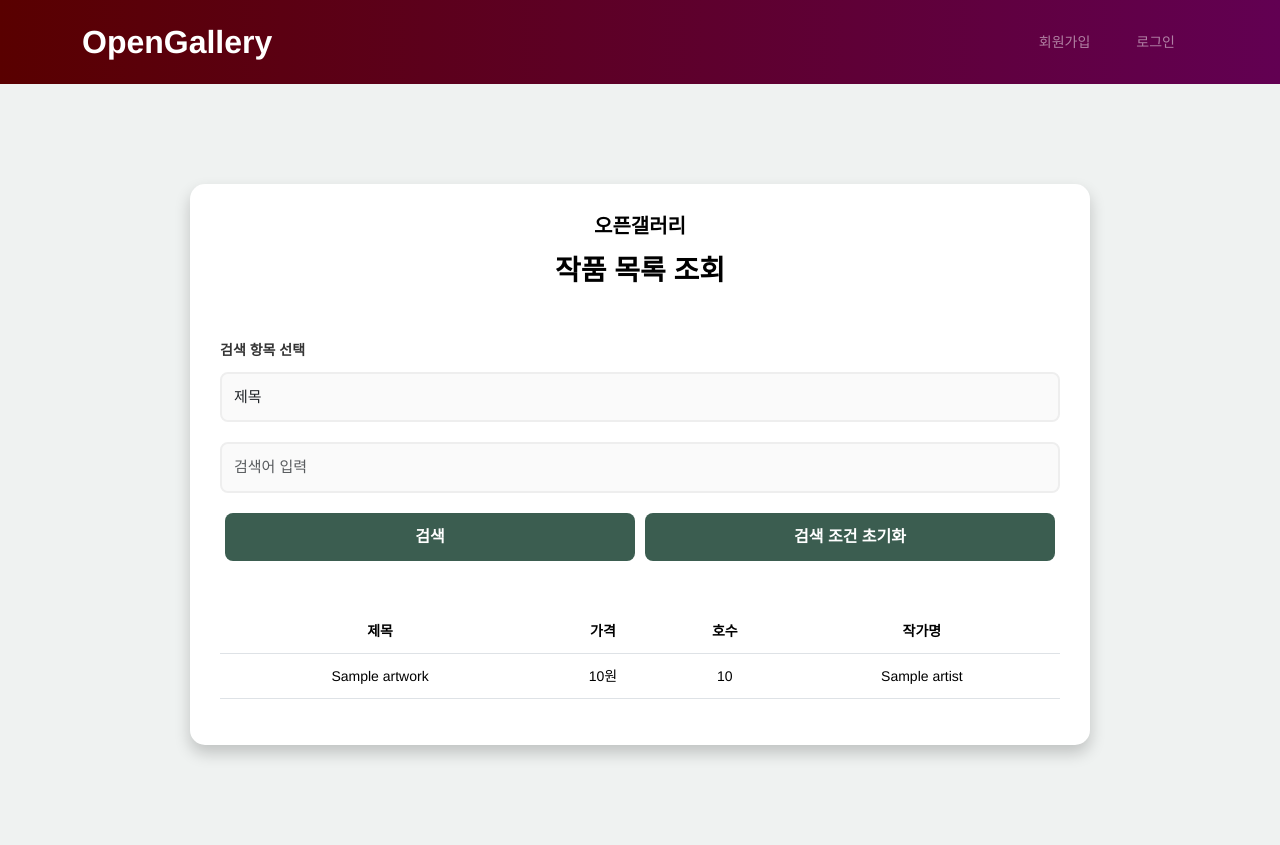
After one commit to chanwoo7/og_assignment, a Django app: page /artwork/list/ in a window 1280 px wide. The commit adds this page. Run offline with Django 5.2, Linux system fonts and the light colour scheme; tables that the repository leaves empty hold one stand-in row (values such as "Sample post").

Commit message:
[feat] #18 작품 목록 조회 페이지 및 검색 기능 구현

```diff
--- a/artwork/urls.py
+++ b/artwork/urls.py
@@ -1,6 +1,7 @@
 from django.urls import path
-from .views import ArtworkRegistrationView
+from .views import ArtworkRegistrationView, ArtworkListView
 
 urlpatterns = [
     path('register/', ArtworkRegistrationView.as_view(), name='artwork_register'),
+    path('list/', ArtworkListView.as_view(), name='artwork_list')
 ]
--- a/artwork/views.py
+++ b/artwork/views.py
@@ -1,4 +1,3 @@
-from django.core.exceptions import ObjectDoesNotExist
 from django.http import JsonResponse
 from rest_framework import status
 from rest_framework.permissions import IsAuthenticated
@@ -6,8 +5,49 @@ from rest_framework.renderers import TemplateHTMLRenderer
 from rest_framework.response import Response
 from rest_framework.views import APIView
 
+from artwork.models import Artwork
 from artwork.serializers import ArtworkSerializer
 from core.permissions import IsArtist
+
+
+class ArtworkListView(APIView):
+    template_name = 'artwork/list.html'
+    renderer_classes = [TemplateHTMLRenderer]
+
+    def get(self, request):
+        search_field = request.GET.get('search_field', '')
+        search_query = request.GET.get('q', '')  # 제목 검색용
+        min_value = request.GET.get('min_value', '')  # 범위 검색용 최소값
+        max_value = request.GET.get('max_value', '')  # 범위 검색용 최대값
+
+        # 기본적으로 최신순 정렬
+        artworks = Artwork.objects.all().order_by('-id')
+
+        # 검색 기능
+        if search_field == 'title' and search_query:
+            artworks = artworks.filter(title__icontains=search_query)
+        elif search_field == 'artist_name' and search_query:
+            # 작가명 검색 기능 추가
+            artworks = artworks.filter(artist__name__icontains=search_query)
+        elif search_field == 'price':
+            if min_value and max_value:
+                try:
+                    min_value = float(min_value)
+                    max_value = float(max_value)
+                    artworks = artworks.filter(price__gte=min_value, price__lte=max_value)
+                except ValueError:
+                    artworks = artworks.none()
+        elif search_field == 'size':
+            if min_value and max_value:
+                try:
+                    min_value = int(min_value)
+                    max_value = int(max_value)
+                    artworks = artworks.filter(size__gte=min_value, size__lte=max_value)
+                except ValueError:
+                    artworks = artworks.none()
+
+        return Response({'artworks': artworks, 'search_field': search_field, 'search_query': search_query,
+                         'min_value': min_value, 'max_value': max_value}, status=status.HTTP_200_OK)
 
 
 class ArtworkRegistrationView(APIView):
--- a/static/css/table.css
+++ b/static/css/table.css
@@ -47,7 +47,8 @@ th, td {
 }
 
 .btn-ar {
-  margin: 5px 5px;
+  margin-left: 5px;
+  margin-right: 5px;
   vertical-align: middle;
   text-align: center;
 }
--- /dev/null
+++ b/static/js/artwork/list.js
@@ -0,0 +1,57 @@
+// 소숫점 제거 및 천 단위로 콤마 추가
+function formatNumber(value) {
+    value = value.split('.')[0];  // 소숫점 아래의 숫자 제거
+    value = value.replace(/\D/g, '');  // 숫자만 남김
+    return value.replace(/\B(?=(\d{3})+(?!\d))/g, ',');  // 천 단위마다 콤마 추가
+}
+
+document.addEventListener('DOMContentLoaded', function() {
+    const searchFieldDropdown = document.querySelector('#search_field');
+    const resetButton = document.querySelector('#reset-button');
+    const prices = document.querySelectorAll('.price');
+    const minValueInput = document.querySelector('#min_value');
+    const maxValueInput = document.querySelector('#max_value');
+
+    // 최소값, 최대값 필드가 페이지 로드 후에도 포맷팅되도록 초기 값 처리
+    if (minValueInput.value) {
+        minValueInput.value = formatNumber(minValueInput.value);
+    }
+
+    if (maxValueInput.value) {
+        maxValueInput.value = formatNumber(maxValueInput.value);
+    }
+
+    // 최소값, 최대값 입력값 -> 포맷팅
+    minValueInput.addEventListener('input', function(e) {
+        e.target.value = formatNumber(e.target.value);
+    });
+
+    maxValueInput.addEventListener('input', function(e) {
+        e.target.value = formatNumber(e.target.value);
+    });
+
+    // 테이블 상 가격 -> 포맷팅
+    prices.forEach(function (priceElement) {
+        const originalPrice = priceElement.getAttribute('data-price');
+        priceElement.textContent = formatNumber(originalPrice);
+    });
+
+    // 폼 제출 시 쉼표를 제거하고 순수 숫자로 변환
+    document.querySelector('form').addEventListener('submit', function() {
+        minValueInput.value = minValueInput.value.replace(/,/g, '');
+        maxValueInput.value = maxValueInput.value.replace(/,/g, '');
+    });
+
+    // 검색 필드 전환, 초기화
+    toggleSearchFieldOfArtwork(searchFieldDropdown.value);
+
+    // 검색 필드 선택 변경 시 이벤트 핸들러
+    searchFieldDropdown.addEventListener('change', function() {
+        toggleSearchFieldOfArtwork(this.value);
+    });
+
+    // 검색 조건 초기화 버튼 동작
+    resetButton.addEventListener('click', function() {
+        window.location.href = window.location.pathname;  // 쿼리 파라미터 제거하고 페이지 새로고침
+    });
+});
--- a/static/js/search_field_toggle.js
+++ b/static/js/search_field_toggle.js
@@ -1,4 +1,4 @@
-// 검색 필드에 따라 검색어 입력 필드, 성별 드롭다운, 생년월일 입력 표시
+// 검색 필드에 따라 검색어 입력 필드, 성별 드롭다운, 생년월일 입력 필드 표시
 function toggleSearchFieldOfUser(selectedField) {
     const searchInputWrapper = document.getElementById('search-input-wrapper');
 
@@ -25,3 +25,20 @@ function toggleSearchFieldOfUser(selectedField) {
         `;
     }
 }
+
+// 검색 필드에 따라 검색어 입력 필드, 최소값-최대값 입력 필드 표시
+function toggleSearchFieldOfArtwork(selectedField) {
+    const searchInputWrapper = document.querySelector('#search-input-wrapper');
+    const rangeFields = document.querySelector('.range-fields');
+
+    if (selectedField === 'price' || selectedField === 'size') {
+        searchInputWrapper.classList.add('d-none');  // 단일 검색어 입력 필드 숨김
+        rangeFields.classList.remove('d-none');  // 범위 검색 필드 표시
+    } else {
+        searchInputWrapper.innerHTML = `
+            <input type="text" name="q" class="form-control" placeholder="검색어 입력" value="">
+        `;
+        searchInputWrapper.classList.remove('d-none');  // 단일 검색어 입력 필드 표시
+        rangeFields.classList.add('d-none');  // 범위 검색 필드 숨김
+    }
+}
--- /dev/null
+++ b/templates/artwork/list.html
@@ -0,0 +1,83 @@
+{% extends 'base.html' %}
+
+{% block title %}
+작품 목록 조회
+{% endblock %}
+
+{% block statics %}
+<link href="/static/css/table.css" rel="stylesheet">
+<script src="/static/js/search_field_toggle.js"></script>
+<script src="/static/js/artwork/list.js"></script>
+
+<!-- Flatpickr -->
+<link href="https://cdn.jsdelivr.net/npm/flatpickr/dist/flatpickr.min.css" rel="stylesheet">
+<script src="https://cdn.jsdelivr.net/npm/flatpickr"></script>
+{% endblock %}
+
+{% block content %}
+<div class="form-container">
+    <div class="mb-3 h5">
+        오픈갤러리
+    </div>
+    <div class="mb-5 h3">
+        작품 목록 조회
+    </div>
+
+    <!-- 검색 폼 -->
+    <form method="get" action="{% url 'artwork_list' %}" class="mb-5">
+        <div class="form-group">
+            <label for="search_field">검색 항목 선택</label>
+            <select name="search_field" id="search_field" class="form-control">
+                <option value="title" {% if search_field == "title" %}selected{% endif %}>제목</option>
+                <option value="price" {% if search_field == "price" %}selected{% endif %}>가격</option>
+                <option value="size" {% if search_field == "size" %}selected{% endif %}>호수</option>
+                <option value="artist_name" {% if search_field == "artist_name" %}selected{% endif %}>작가명</option>
+            </select>
+        </div>
+
+        <!-- 검색어 필드 -->
+        <div class="form-group" id="search-input-wrapper"></div>
+
+        <!-- 범위 검색 필드 (가격, 호수의 경우에만 표시) -->
+        <div class="d-flex align-items-center range-fields justify-content-between">
+            <div class="form-group flex-fill">
+                <label for="min_value">최소값</label>
+                <input type="text" name="min_value" id="min_value" class="form-control" value="{{ min_value|default_if_none:'' }}">
+            </div>
+            <div class="px-2 py-2 mt-3">
+                ~
+            </div>
+            <div class="form-group flex-fill">
+                <label for="max_value">최대값</label>
+                <input type="text" name="max_value" id="max_value" class="form-control" value="{{ max_value|default_if_none:'' }}">
+            </div>
+        </div>
+
+        <div class="d-flex align-items-center mt-2">
+            <button type="submit" class="btn btn-primary btn-ar">검색</button>
+            <button type="button" id="reset-button" class="btn btn-primary btn-ar">검색 조건 초기화</button>
+        </div>
+    </form>
+
+    <table class="table">
+        <thead>
+            <tr>
+                <th>제목</th>
+                <th>가격</th>
+                <th>호수</th>
+                <th>작가명</th>
+            </tr>
+        </thead>
+        <tbody>
+            {% for artwork in artworks %}
+            <tr>
+                <td>{{ artwork.title }}</td>
+                <td><span class="price" data-price="{{ artwork.price }}">{{ artwork.price }}</span>원</td>
+                <td>{{ artwork.size }}</td>
+                <td>{{ artwork.artist.name }}</td>
+            </tr>
+            {% endfor %}
+        </tbody>
+    </table>
+</div>
+{% endblock %}
```
